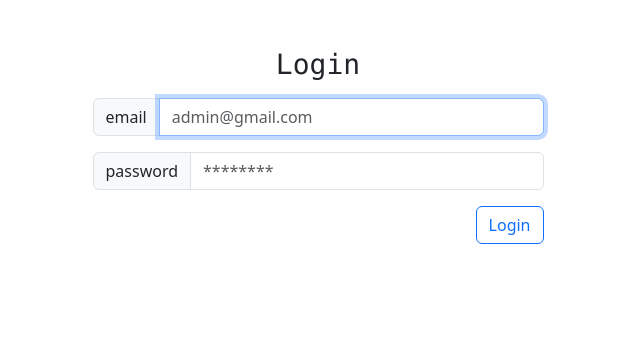
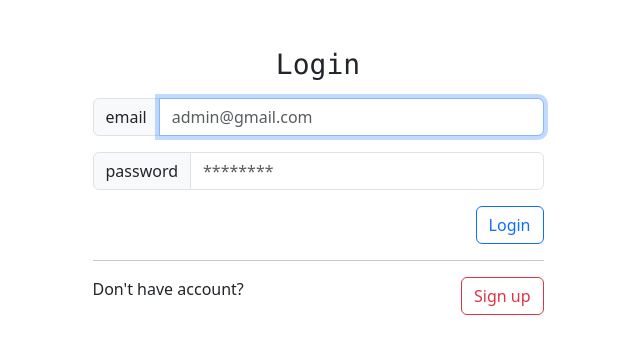
Before and after one commit to isnastish/OpenAI-app, a React (Create React App) app in the folder web-app/: page /login in a window 1280 px wide. Shown: the top 354 px of the page, without its empty margins (322-962 px from the left). Built offline with nearby package versions, Linux system fonts and the light colour scheme; the HTML template or start-up script is replaced by a standard one.

Commit message:
switch to signup

```diff
--- a/web-app/src/App.tsx
+++ b/web-app/src/App.tsx
@@ -131,6 +131,18 @@ const LoginView: React.FC = () => {
                             onClick={onSubmittedLoginData}
                         >
                             Login
+                        </button>
+                    </div>
+                    <hr/>
+                    <div className="d-flex justify-content-between">
+                        <span>Don't have account?</span>
+                        <button
+                            className="btn btn-outline-danger"
+                            onClick={() => {
+                                navigate('/signup');
+                            }}
+                        >
+                           Sign up
                         </button>
                     </div>
                 </div>
```
